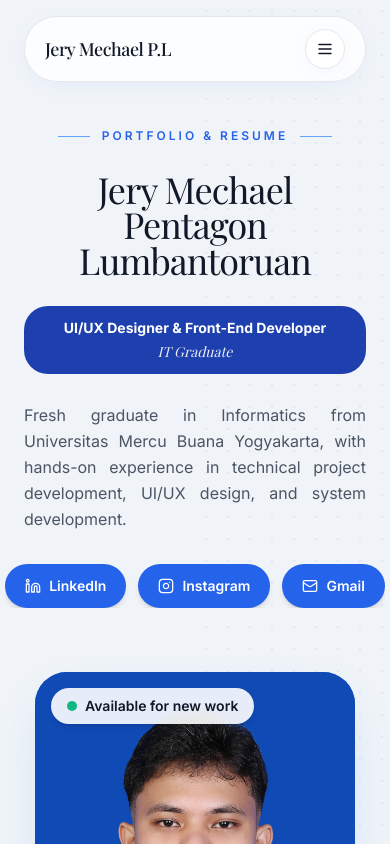
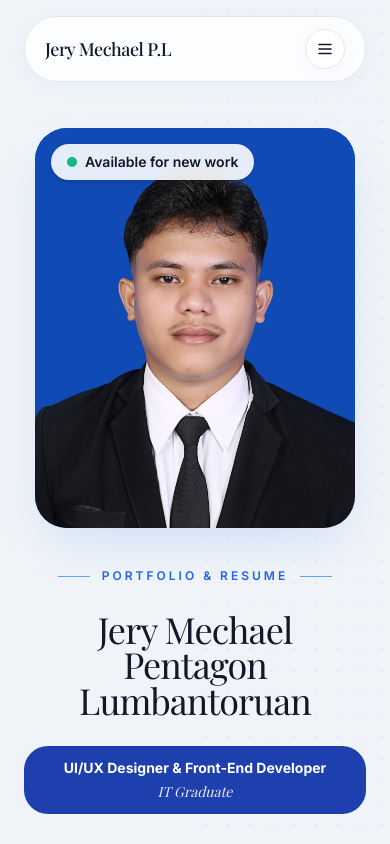
Before and after one commit to jerymechael/jeryportfolio, a Next.js app: page / in a window 390 px wide. Shown: the top 844 px of the page. Built offline with nearby package versions, Linux system fonts and the light colour scheme.

Commit message:
Show photo above text on mobile

```diff
--- a/components/Hero.tsx
+++ b/components/Hero.tsx
@@ -24,12 +24,12 @@ export default function Hero() {
         }}
       />
 
-      <div className="container-content grid grid-cols-1 lg:grid-cols-[1.4fr_0.6fr] items-center gap-16">
+      <div className="container-content grid grid-cols-1 lg:grid-cols-[1.4fr_0.6fr] items-center gap-10 lg:gap-16">
         <motion.div
           variants={staggerContainer(0.1)}
           initial="hidden"
           animate="visible"
-          className="flex flex-col items-center text-center gap-7 lg:items-start lg:text-left"
+          className="order-2 lg:order-1 flex flex-col items-center text-center gap-7 lg:items-start lg:text-left"
         >
           <motion.div variants={fadeInUp} className="flex items-center gap-3">
             <span className="h-px w-8 bg-blue-400" />
@@ -90,7 +90,7 @@ export default function Hero() {
           variants={scaleIn}
           initial="hidden"
           animate="visible"
-          className="relative mx-auto w-full max-w-xs lg:max-w-none aspect-[4/5]"
+          className="order-1 lg:order-2 relative mx-auto w-full max-w-xs lg:max-w-none aspect-[4/5]"
         >
           <div className="relative h-full w-full overflow-hidden rounded-[2rem] bg-blue-600 shadow-lift">
             <Image
```
